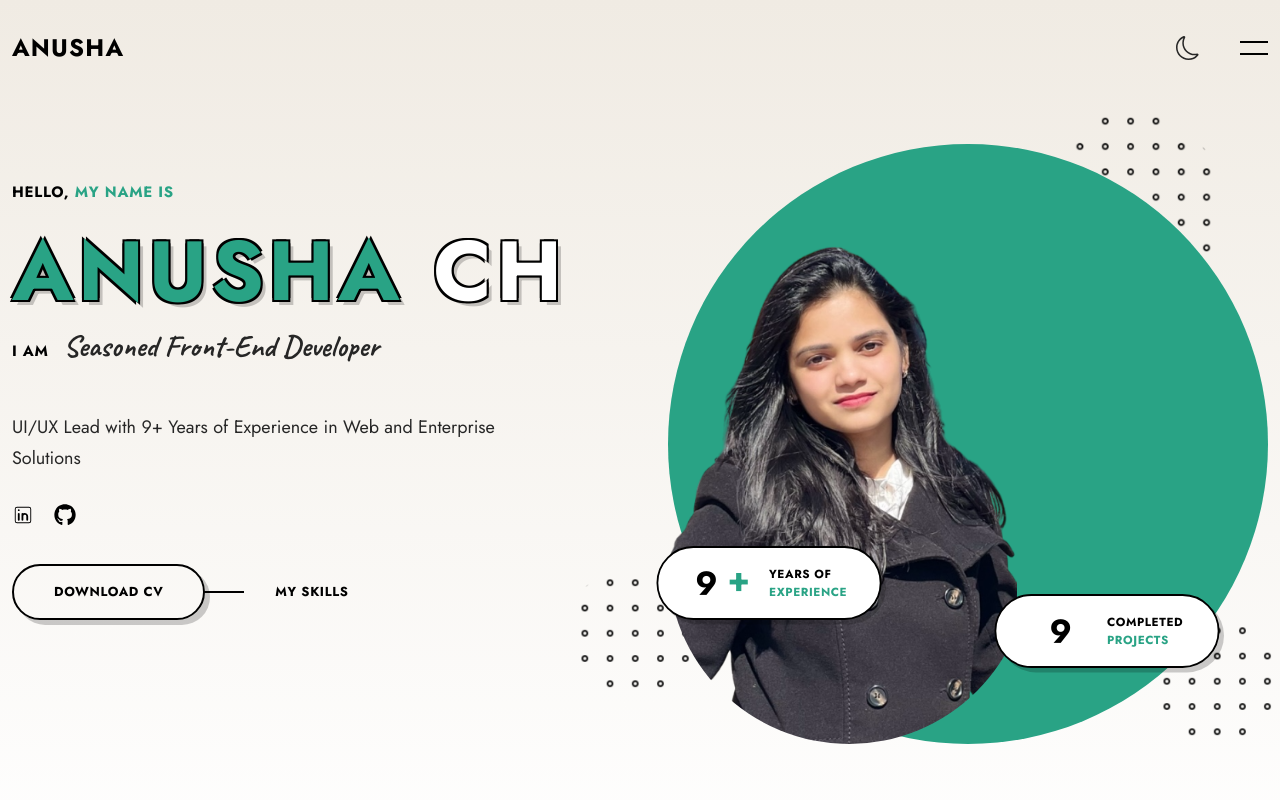
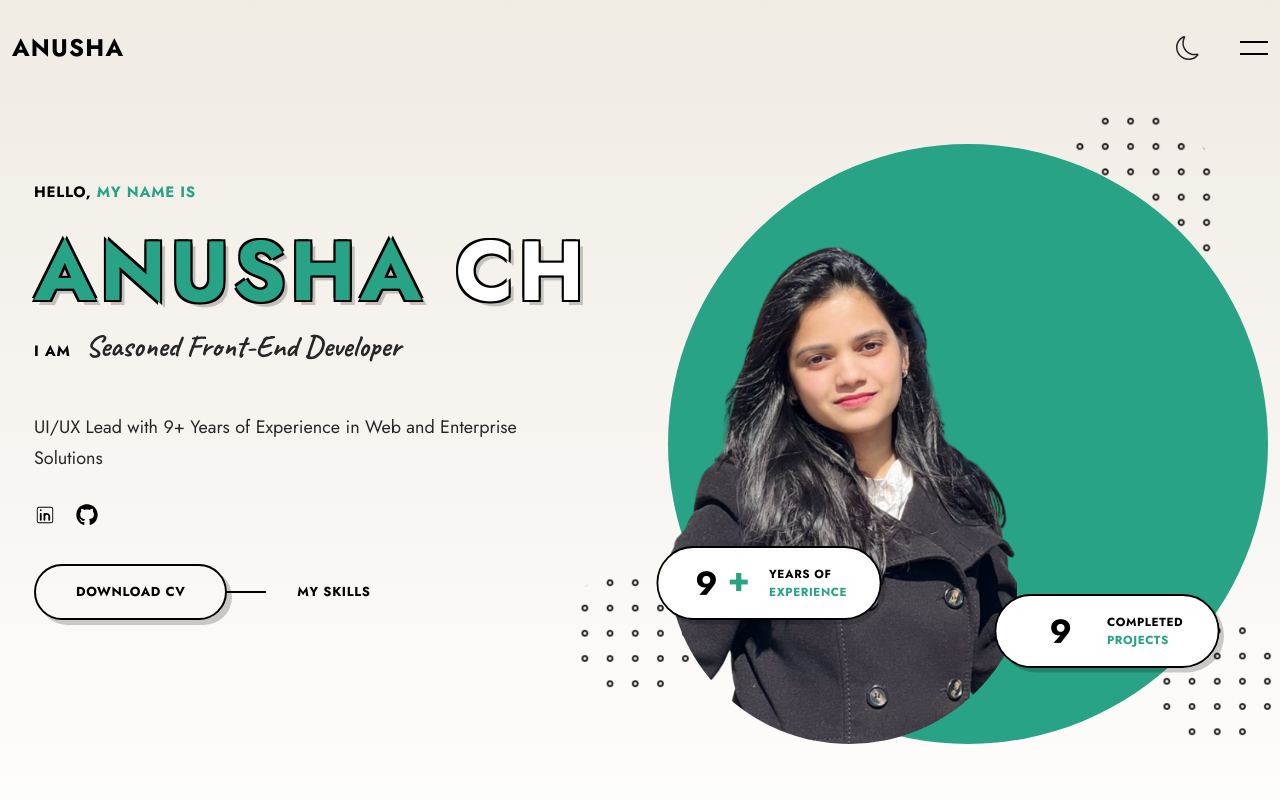
Before and after one commit to AnushaChiruvolu2909/anushachiruvoluportfolio, a React (Vite) app: page /#home in a window 1280 px wide. Shown: the top 800 px of the page. Built offline with nearby package versions, Linux system fonts and the light colour scheme.

Commit message:
datamodify

```diff
--- a/src/App.css
+++ b/src/App.css
@@ -179,7 +179,12 @@ img {
   display: grid;
   gap: 24px;
 }
+@media screen and (max-width: 1400px) {
 
+.container {
+  padding-inline: 34px !important;
+}
+}
 .text-cs {
   text-transform: uppercase;
   letter-spacing: 0.05em;
```
